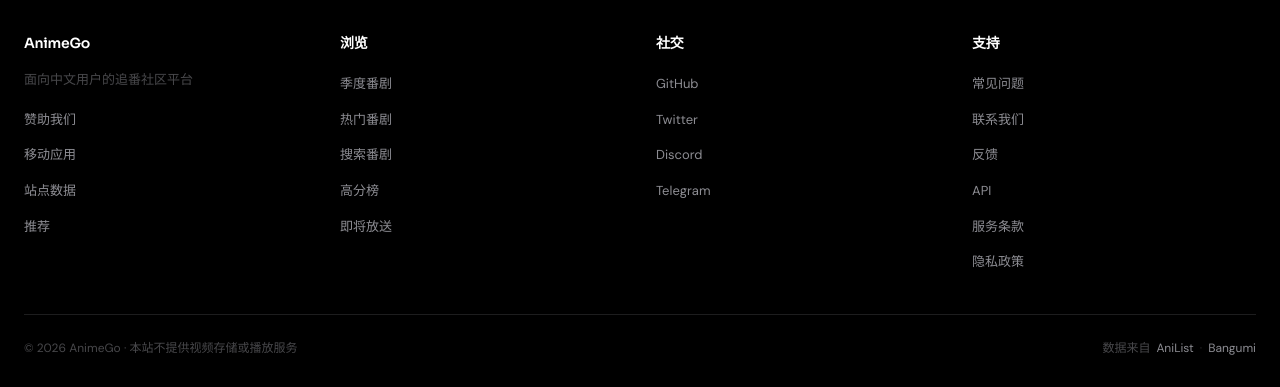
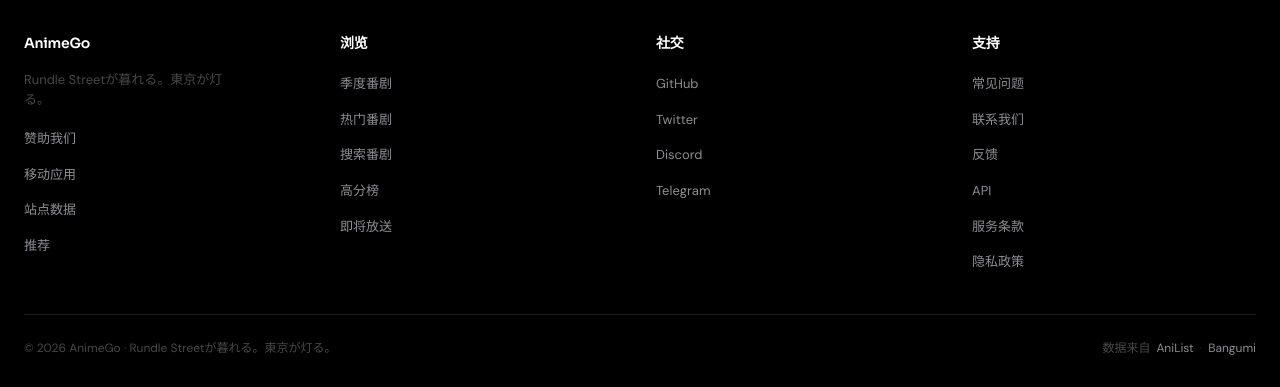
Before and after one commit to lawrenceli0228/animego, a React (Vite) app in the folder client/: page / in a window 1280 px wide. Shown: the part 410-797 px from the top of the page. Built offline with nearby package versions, Linux system fonts and the light colour scheme; no server answers.

Commit message:
chore: update site tagline and footer GitHub link

```diff
--- a/client/src/components/layout/Footer.jsx
+++ b/client/src/components/layout/Footer.jsx
@@ -85,7 +85,7 @@
   ]
 
   const socialLinks = [
-    { href: 'https://github.com', label: t('footer.github') },
+    { href: 'https://github.com/lawrenceli0228/animego', label: t('footer.github') },
     { href: '#', label: t('footer.twitter') },
     { href: '#', label: t('footer.discord') },
     { href: '#', label: t('footer.telegram') },
--- a/client/src/locales/en.js
+++ b/client/src/locales/en.js
@@ -142,7 +142,7 @@
   // Footer
   footer: {
     siteCol: 'AnimeGo',
-    siteDesc: 'Anime tracking & community platform',
+    siteDesc: 'Rundle Streetが暮れる。東京が灯る。',
     donate: 'Donate',
     apps: 'Apps',
     siteStats: 'Site Stats',
@@ -167,7 +167,7 @@
     terms: 'Terms of Service',
     privacy: 'Privacy Policy',
     dataCredits: 'Data provided by',
-    copyright: '© {year} AnimeGo · This site does not host or stream video content',
+    copyright: '© {year} AnimeGo · Rundle Streetが暮れる。東京が灯る。',
   },
   // Comments
   comment: {
--- a/client/src/locales/zh.js
+++ b/client/src/locales/zh.js
@@ -142,7 +142,7 @@
   // Footer
   footer: {
     siteCol: 'AnimeGo',
-    siteDesc: '面向中文用户的追番社区平台',
+    siteDesc: 'Rundle Streetが暮れる。東京が灯る。',
     donate: '赞助我们',
     apps: '移动应用',
     siteStats: '站点数据',
@@ -167,7 +167,7 @@
     terms: '服务条款',
     privacy: '隐私政策',
     dataCredits: '数据来自',
-    copyright: '© {year} AnimeGo · 本站不提供视频存储或播放服务',
+    copyright: '© {year} AnimeGo · Rundle Streetが暮れる。東京が灯る。',
   },
   // Comments
   comment: {
```
